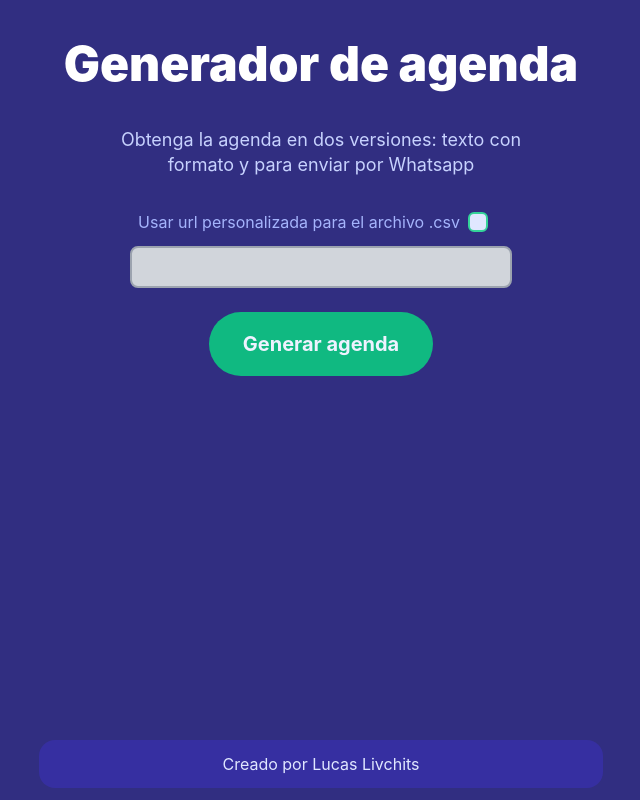
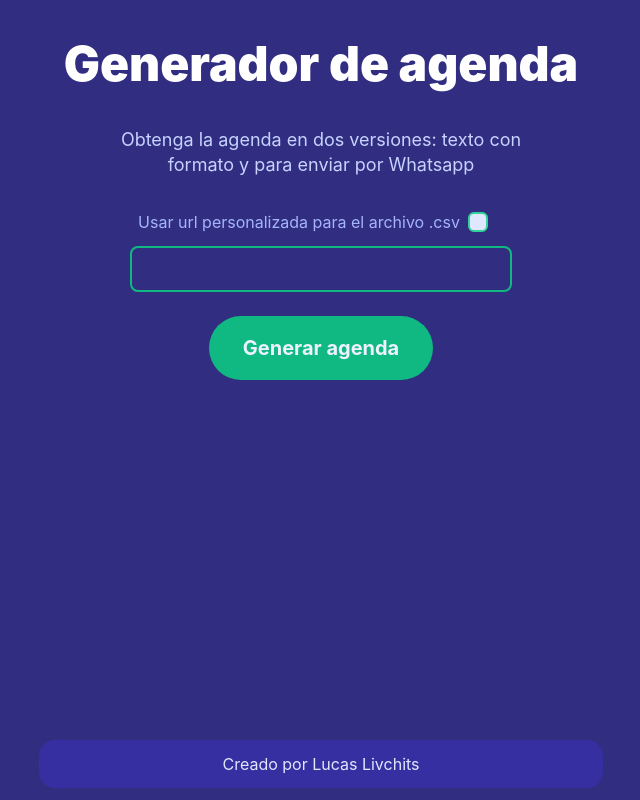
Before and after one commit to livchits/agenda-generator, a React (Vite) app: page / in a window 1280 px wide. Shown: the whole page, without its empty margins (319-959 px from the left). Built offline with nearby package versions, Linux system fonts and the light colour scheme; the HTML template or start-up script is replaced by a standard one.

Commit message:
Change color of text input

```diff
--- a/src/components/Form.jsx
+++ b/src/components/Form.jsx
@@ -31,8 +31,8 @@ function Form({ status, setSchedule }) {
   };
 
   const inputStyle = enableCustomUrl
-    ? 'bg-indigo-900 border-emerald-500'
-    : 'bg-gray-300 border-gray-400';
+    ? 'bg-gray-300 border-gray-400'
+    : 'bg-indigo-900 border-emerald-500';
 
   return (
     <form className='my-8 text-center' onSubmit={handleSubmit}>
@@ -66,7 +66,7 @@ function Form({ status, setSchedule }) {
         </div>
         <input
           required
-          className={`${inputStyle} p-1.5 mt-1 w-full leading-relaxed text-indigo-200  rounded-lg border-2  focus:border-transparent focus:ring-2 focus:ring-emerald-600 focus:ring-offset-1 focus:ring-offset-transparent focus:outline-none`}
+          className={`${inputStyle} p-2 mt-1 w-full leading-relaxed text-indigo-900  rounded-lg border-2  focus:border-transparent focus:ring-2 focus:ring-emerald-600 focus:ring-offset-1 focus:ring-offset-transparent focus:outline-none`}
           disabled={!enableCustomUrl}
           id='csv-url'
           name='csv-url'
```
